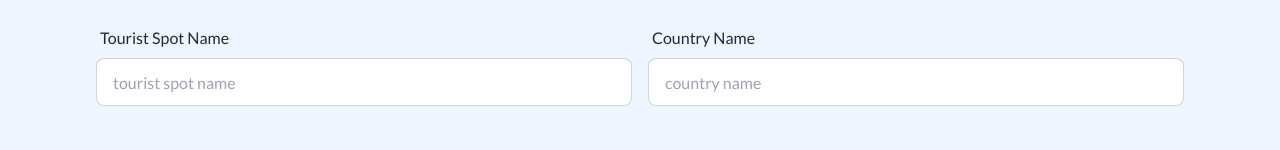
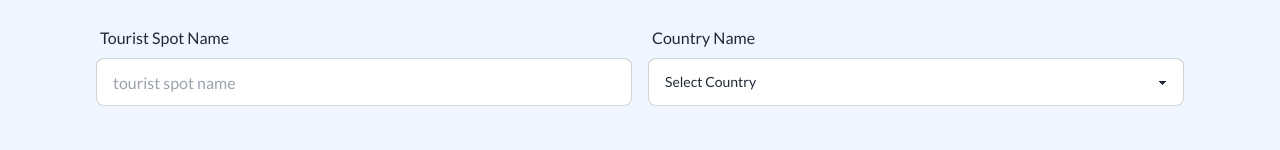
Before and after one commit to codewithToufikul/A10-Travel-Trac-Client, a React (Vite) app: page /addspot in a window 1280 px wide. Shown: the part 214-364 px from the top of the page. Built offline with nearby package versions, Linux system fonts and the light colour scheme; no server answers.

Commit message:
logout features added

```diff
--- a/src/AuthProvider/AutthProvider.jsx
+++ b/src/AuthProvider/AutthProvider.jsx
@@ -1,4 +1,4 @@
-import { createUserWithEmailAndPassword, onAuthStateChanged, signInWithEmailAndPassword, signInWithPopup, updateProfile } from "firebase/auth";
+import { createUserWithEmailAndPassword, onAuthStateChanged, signInWithEmailAndPassword, signInWithPopup, signOut, updateProfile } from "firebase/auth";
 import { createContext, useEffect, useState } from "react";
 import { auth } from "../Firebase/firebase.confige";
 import { GoogleAuthProvider } from "firebase/auth";
@@ -33,6 +33,10 @@ const AutthProvider = ({children}) => {
         return signInWithPopup(auth, gitProvider)
     }
 
+    const logOutUser = () =>{
+        return signOut(auth);
+    }
+
     useEffect(()=>{
         const unSubscribe = onAuthStateChanged(auth, currentUser=>{
             setUsers(currentUser)
@@ -48,6 +52,7 @@ const AutthProvider = ({children}) => {
         googleLogin,
         githubLogin,
         users,
+        logOutUser
     }
     return (
         <AuthContext.Provider value={value}>
--- a/src/Component/Navbar/Navbar.jsx
+++ b/src/Component/Navbar/Navbar.jsx
@@ -5,9 +5,15 @@ import { AuthContext } from "../../AuthProvider/AutthProvider";
 import { IoIosLogOut } from "react-icons/io";
 
 const Navbar = () => {
-  const {users} = useContext(AuthContext);
+  const {users, logOutUser} = useContext(AuthContext);
   const handleLogOut = () =>{
-    console.log('ok');
+    logOutUser()
+    .then(result=>{
+      console.log(result);
+    })
+    .catch(error => {
+      console.error(error);
+    })
   }
 
     const navLink = <>
--- a/src/Pages/AddSpot/AddSpot.jsx
+++ b/src/Pages/AddSpot/AddSpot.jsx
@@ -25,14 +25,17 @@ const AddSpot = () => {
               <label className="label">
                 <span className="label-text text-base">Country Name</span>
               </label>
-              <label className="input-group">
-                <input
-                  type="text"
-                  name="quantity"
-                  placeholder="country name"
-                  className="input input-bordered w-full"
-                />
-              </label>
+              <select className="select select-bordered w-full">
+                <option disabled selected>
+                  Select Country
+                </option>
+                <option>Bangladesh</option>
+                <option>Thailand</option>
+                <option>Indonesia</option>
+                <option>Malaysia</option>
+                <option>Vietnam</option>
+                <option>Cambodia</option>
+              </select>
             </div>
           </div>
           <div className="md:flex mb-8">
@@ -84,7 +87,7 @@ const AddSpot = () => {
               </label>
               <select className="select select-bordered w-full ">
                 <option disabled selected>
-                seasonality
+                  seasonality
                 </option>
                 <option>summer</option>
                 <option>winter</option>
@@ -99,7 +102,7 @@ const AddSpot = () => {
               </label>
               <select className="select select-bordered w-full ">
                 <option disabled selected>
-                Travel Time
+                  Travel Time
                 </option>
                 <option>3 days</option>
                 <option>7 days</option>
@@ -108,7 +111,9 @@ const AddSpot = () => {
             </div>
             <div className="form-control md:w-1/2 ml-4">
               <label className="label">
-                <span className="label-text text-base">Tota Visitors Per Year</span>
+                <span className="label-text text-base">
+                  Tota Visitors Per Year
+                </span>
               </label>
               <label className="input-group">
                 <input
```
